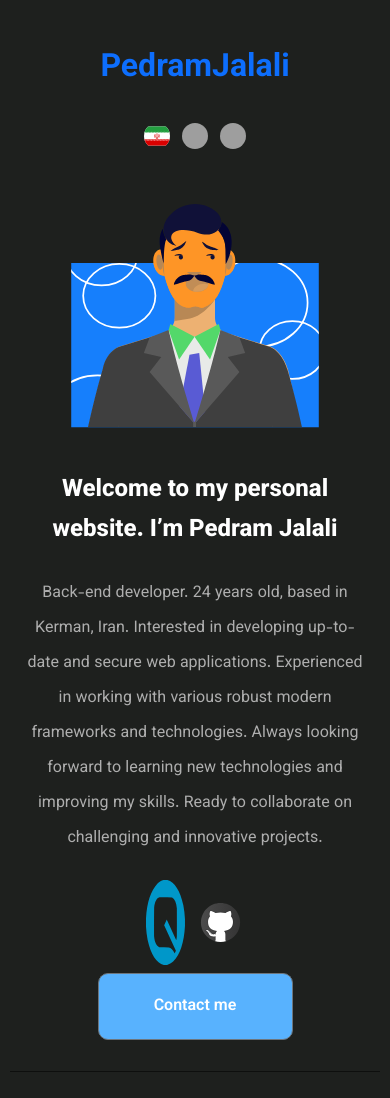
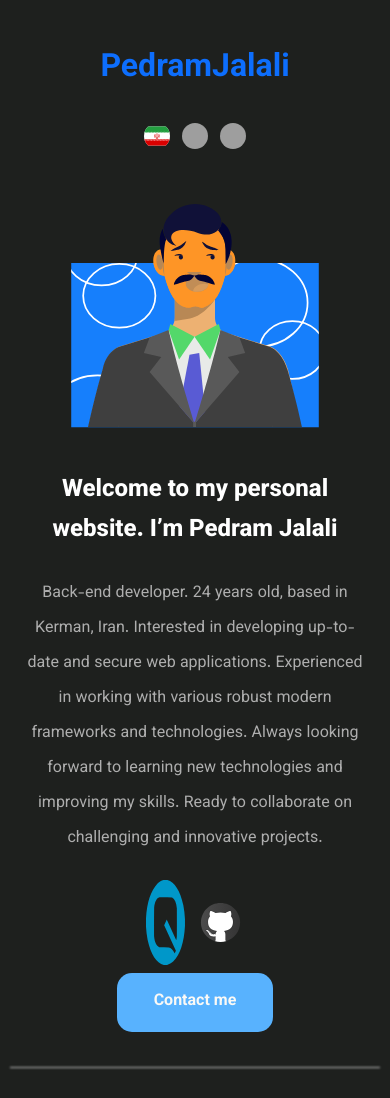
Before and after one commit to pedramjlo/PORTFOLIO, a React (Create React App) app: page / in a window 390 px wide. Built offline with nearby package versions, Linux system fonts and the light colour scheme; grey boxes are pictures that could not be loaded.

Commit message:
added sparater line

```diff
--- /dev/null
+++ b/src/components/ContactBtn.jsx
@@ -0,0 +1,27 @@
+import React, { useEffect } from 'react';
+import useMediaQuery from './MediaQuery';
+
+import { useTranslation } from 'react-i18next';
+import i18n from 'i18next';
+
+import '../styles/contactbtn.css';
+import LanguageSwitcher from './LanguageSwitcher';
+
+
+
+const ContactBtn = () => {
+    const isMobile = useMediaQuery('(max-width: 768px)');
+    const { t } = useTranslation();
+
+    return(
+        <div>
+            {isMobile ? (
+                <button id='button'>{t('contact')}</button>
+            ) : (
+                <button type="button" class="btn btn-secondary" style={{ backgroundColor: "#58B2FE" }}>{t('contact')}</button>
+            )}
+        </div>
+    );
+};
+
+export default ContactBtn;
--- a/src/components/Hero.jsx
+++ b/src/components/Hero.jsx
@@ -1,10 +1,13 @@
 import React, { useEffect } from 'react';
 import useMediaQuery from './MediaQuery';
+
 import { useTranslation } from 'react-i18next';
+import i18n from 'i18next';
 
 import Man from '../images/man.svg'
 
 import ResumeIcons from './ResumeIcons';
+import ContactBtn from './ContactBtn';
 
 
 import '../styles/hero.css';
@@ -17,26 +20,6 @@ const Hero = () => {
     const isMobile = useMediaQuery('(max-width: 768px)');
 
 
-    const currentLanguage = (lng) => {
-        if (lng === "fa") {
-            document.body.style.direction = "rtl";
-        } else {
-            document.body.style.direction = "ltr";
-        }
-    };
-
-    useEffect(() => {
-        currentLanguage(i18n.language);
-    }, [i18n.language]);
-
-    const ContactButton = {
-        width: "50vw",
-        height: "8vh",
-        backgroundColor: "#58B2FE",
-        borderRadius: "10px",
-        fontWeight: "600",
-    };
-
     return(
         <main className='container'>
             {isMobile ? (
@@ -46,7 +29,7 @@ const Hero = () => {
                         <span id='welcome-text'>{t('welcome')}</span>
                         <p id='hero-description'>{t('description')}</p>
                         <ResumeIcons />
-                        <button type="button" class="btn btn-secondary" style={ContactButton}>{t('contact')}</button>
+                        <ContactBtn />
                     </div>
                 </div>
             ) : (
--- a/src/components/home.jsx
+++ b/src/components/home.jsx
@@ -5,6 +5,7 @@ import Navbar from './Navbar';
 
 import { useTranslation } from 'react-i18next';
 import Hero from './Hero';
+
 
 
 const Home = () => {
@@ -33,7 +34,7 @@ const Home = () => {
                 <div className='container main'>
                     <Navbar />
                     <Hero />
-                    <hr className="hr-text" />
+                    <div class="separator"></div>
 
                 </div>
 
--- a/src/components/navbar.jsx
+++ b/src/components/navbar.jsx
@@ -19,13 +19,8 @@ const Navbar = () => {
     const currentLanguage = (lng) => {
         if (lng === "fa") {
             document.body.style.direction = "rtl";
-            document.body.classList.add('fa')
-            document.body.classList.remove('en');
         } else {
             document.body.style.direction = "ltr";
-            document.body.classList.add('en')
-            document.body.classList.remove('fa');
-
         }
     };
 
--- a/src/index.css
+++ b/src/index.css
@@ -30,33 +30,11 @@ a {
 
 }
 
-.hr-text {
-  line-height: 1em;
-  position: relative;
-  outline: 0;
-  border: 0;
-  color: black;
-  text-align: center;
-  height: 1.5em;
-  opacity: .5;
-  &:before {
-    content: '';
-    background: linear-gradient(to right, transparent, #818078, transparent);
-    position: absolute;
-    left: 0;
-    top: 50%;
-    width: 100%;
-    height: 1px;
-  }
-  &:after {
-    content: attr(data-content);
-    position: relative;
-    display: inline-block;
-    color: black;
+.separator {
+  width: 100%;
+  height: 0.2px;
+  background-color: silver;
 
-    padding: 0 .5em;
-    line-height: 1.5em;
-    color: #818078;
-    background-color: #fcfcfa;
-  }
+  margin: 20px 0;
+  filter: blur(1px);
 }
--- /dev/null
+++ b/src/styles/contactbtn.css
@@ -0,0 +1,31 @@
+#button {
+    background-color: #58B2FE;
+    color: #FAF9F6;
+    border: none;
+
+}
+
+@media only screen and (min-width: 375px) {
+    /* Styles for iPhone SE 2020 */
+    #button {
+        font-weight: 700;
+        width: 40vw;
+        height: 7vh;
+        border-radius: 15px;
+    }
+
+}
+
+@media only screen and (min-width: 414px) {
+    /* Styles for iPhone 15 */
+    button {
+    }
+
+}
+
+@media only screen and (min-width: 430px) {
+    /* Styles for iPhone 15 Pro Max */
+    button {
+    }
+
+}
```
Also changed, not shown: src/components/PrimarySkills.jsx (+14 -0 lines).
